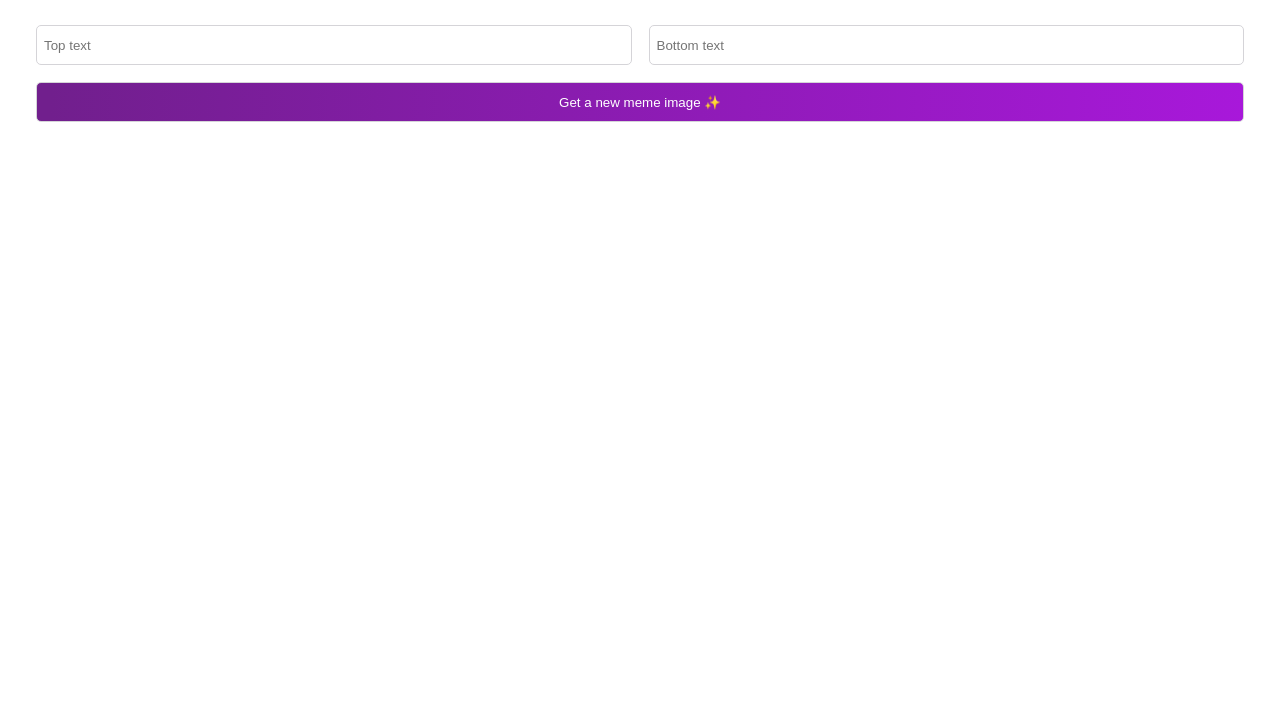
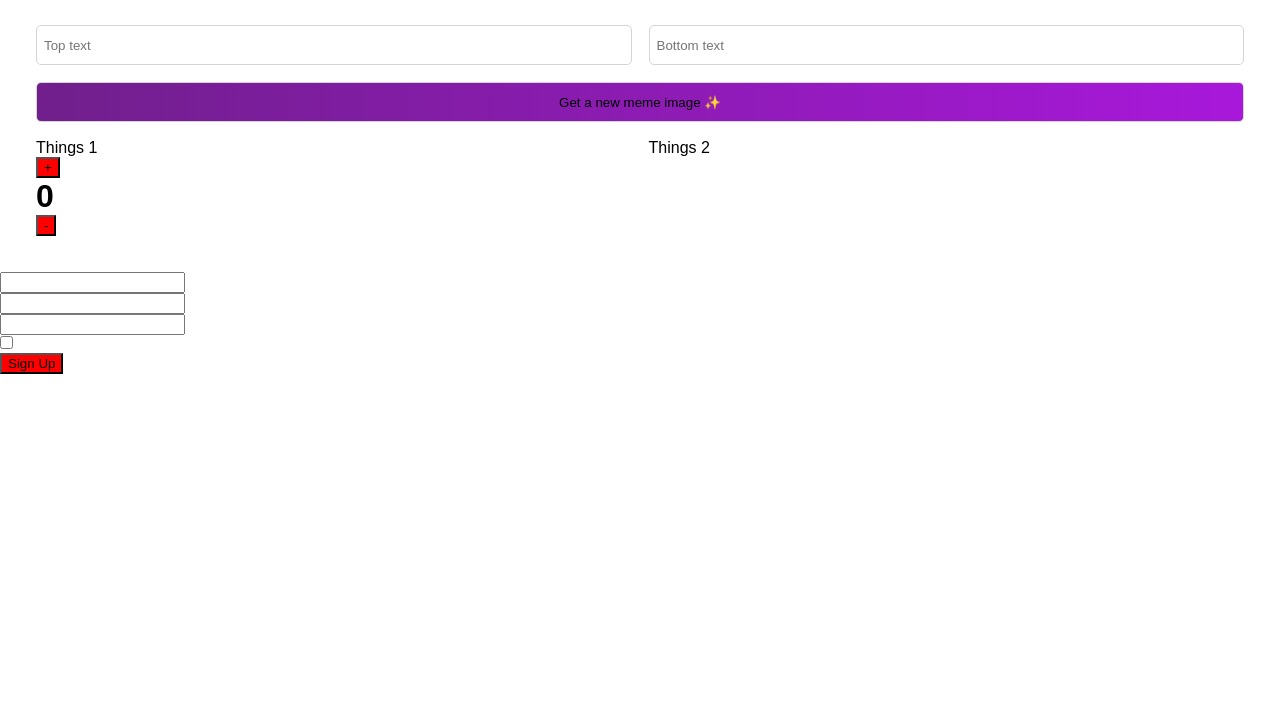
Before and after one commit to idungstanley/meme_generator, a React app: page / in a window 1280 px wide. Shown: the part 76-800 px from the top of the page. Built offline with nearby package versions, Linux system fonts and the light colour scheme.

Commit message:
Add changes

```diff
--- a/src/App/App.js
+++ b/src/App/App.js
@@ -1,11 +1,13 @@
 import Header from '../Components/Header/Header'
 import Meme from '../Components/Meme/Meme'
+import SignUp from '../Components/SignUp/Signup'
 
 function App() {
   return (
     <div>
       <Header />
       <Meme />
+      <SignUp/>
     </div>
   )
 }
--- /dev/null
+++ b/src/Components/Counter/Counter.js
@@ -0,0 +1,8 @@
+import './counter.css'
+export default function Count(props) {
+  return (
+    <div className='count'>
+      <h1>{props.count}</h1>
+    </div>
+  )
+}
--- /dev/null
+++ b/src/Components/Counter/CounterBtn.js
@@ -0,0 +1,20 @@
+import Counter from './Counter'
+import './counter.css'
+import React, { useState } from "react"
+
+export default function CounterBtn() {
+const [count , setCount] = useState(0)
+function addCount(){
+ setCount(prevCount=> prevCount + 1)
+}
+function subCount(){
+ setCount(prevCount => prevCount - 1)
+}
+  return (
+    <div>
+      <button className='addBtn' onClick={addCount}>+</button>
+      <Counter count= {count}/>
+      <button className='subtractBtn' onClick={subCount}>-</button>
+    </div>
+  )
+}
--- /dev/null
+++ b/src/Components/Counter/counter.css
@@ -0,0 +1,7 @@
+h1 {
+ color: black;
+}
+
+button {
+ background-color: red;
+}
--- a/src/Components/Header/header.css
+++ b/src/Components/Header/header.css
@@ -1,7 +1,6 @@
 * {
   margin: 0;
   box-sizing: border-box;
-  color: white;
 }
 body {
   font-family: 'Karla', sans-serif;
--- a/src/Components/Meme/Meme.jsx
+++ b/src/Components/Meme/Meme.jsx
@@ -1,12 +1,59 @@
+import React, { useState } from 'react'
+import CounterBtn from '../Counter/CounterBtn'
 import './meme.css'
+
 export default function Meme() {
+  const [addArray, setArray] = useState(['Things 1', 'Things 2'])
+  const [formData, setformData] = useState({
+    topText: '',
+    bottomText: '',
+  })
+  function handleChange(event) {
+    const { name, value } = event.target
+    setformData((prevformData) => {
+      return {
+        ...prevformData,
+        [name]: value,
+      }
+    })
+  }
+  console.log(formData);
+  function addElement() {
+    setArray((prevArray) => {
+      return [...prevArray, `Things ${prevArray.length + 1}`]
+    })
+  }
+
+  const thingsElements = addArray.map((arrayElement) => (
+    <p className='text' key={arrayElement}>
+      {arrayElement}
+    </p>
+  ))
   return (
     <main>
-      <form action='' className='form'>
-        <input type='text' className='meme--input' placeholder='Top text'/>
-        <input type='text' className='meme--input' placeholder='Bottom text'/>
-        <button className='meme--btn'>Get a new meme image ✨</button>
-      </form>
+      <div className='form'>
+        <input
+          type='text'
+          className='meme--input'
+          placeholder='Top text'
+          value={formData.topText}
+          name= 'topText'
+          onChange={handleChange}
+        />
+        <input
+          type='text'
+          className='meme--input'
+          placeholder='Bottom text'
+          value={formData.bottomText}
+          name= 'bottomText'
+          onChange={handleChange}
+        />
+        <button className='meme--btn' onClick={addElement}>
+          Get a new meme image ✨
+        </button>
+        {thingsElements}
+      </div>
+      <CounterBtn />
     </main>
   )
 }
--- a/src/Components/Meme/meme.css
+++ b/src/Components/Meme/meme.css
@@ -23,3 +23,7 @@ main {
   border-radius: 5px;
   border: 1px solid #d5d4d8;
 }
+
+.text {
+color: black;
+}
--- /dev/null
+++ b/src/Components/SignUp/Signup.jsx
@@ -0,0 +1,73 @@
+import React from 'react'
+
+export default function SignUp() {
+  const [formData, setformData] = React.useState({
+    email: '',
+    password: '',
+    confirmPassword: '',
+    isChecked: false,
+  })
+  const handleChange = (event) => {
+    const { name, value, type, checked } = event.target
+    setformData((prevformData) => {
+      return {
+        ...prevformData,
+        [name]: type === 'checkbox' ? checked : value,
+      }
+    })
+  }
+
+  const handleSubmit = (event) => {
+    event.preventDefault()
+    console.log(formData)
+    console.log(
+      formData.isChecked && formData.password === formData.confirmPassword
+        ? 'Thanks for signing up to out newsletter'
+        : 'ERROR'
+    )
+    if (formData.password === formData.confirmPassword) {
+      console.log('Successfully signed up')
+    } else {
+      console.log('Password do not match')
+    }
+  }
+  return (
+    <>
+      <form onSubmit={handleSubmit}>
+        <input
+          type='email'
+          name='email'
+          id=''
+          onChange={handleChange}
+          value={formData.email}
+        />
+        <br />
+        <input
+          type='password'
+          name='password'
+          id=''
+          onChange={handleChange}
+          value={formData.password}
+        />
+        <br />
+        <input
+          type='password'
+          name='confirmPassword'
+          id=''
+          onChange={handleChange}
+          value={formData.confirmPassword}
+        />
+        <br />
+        <input
+          type='checkbox'
+          name='isChecked'
+          id=''
+          onChange={handleChange}
+          checked={formData.isChecked}
+        />
+        <br />
+        <button >Sign Up</button>
+      </form>
+    </>
+  )
+}
```
Also changed, not shown: src/Components/Header/Header.js (line endings or trailing spaces), src/Components/Header/test.js (added).
